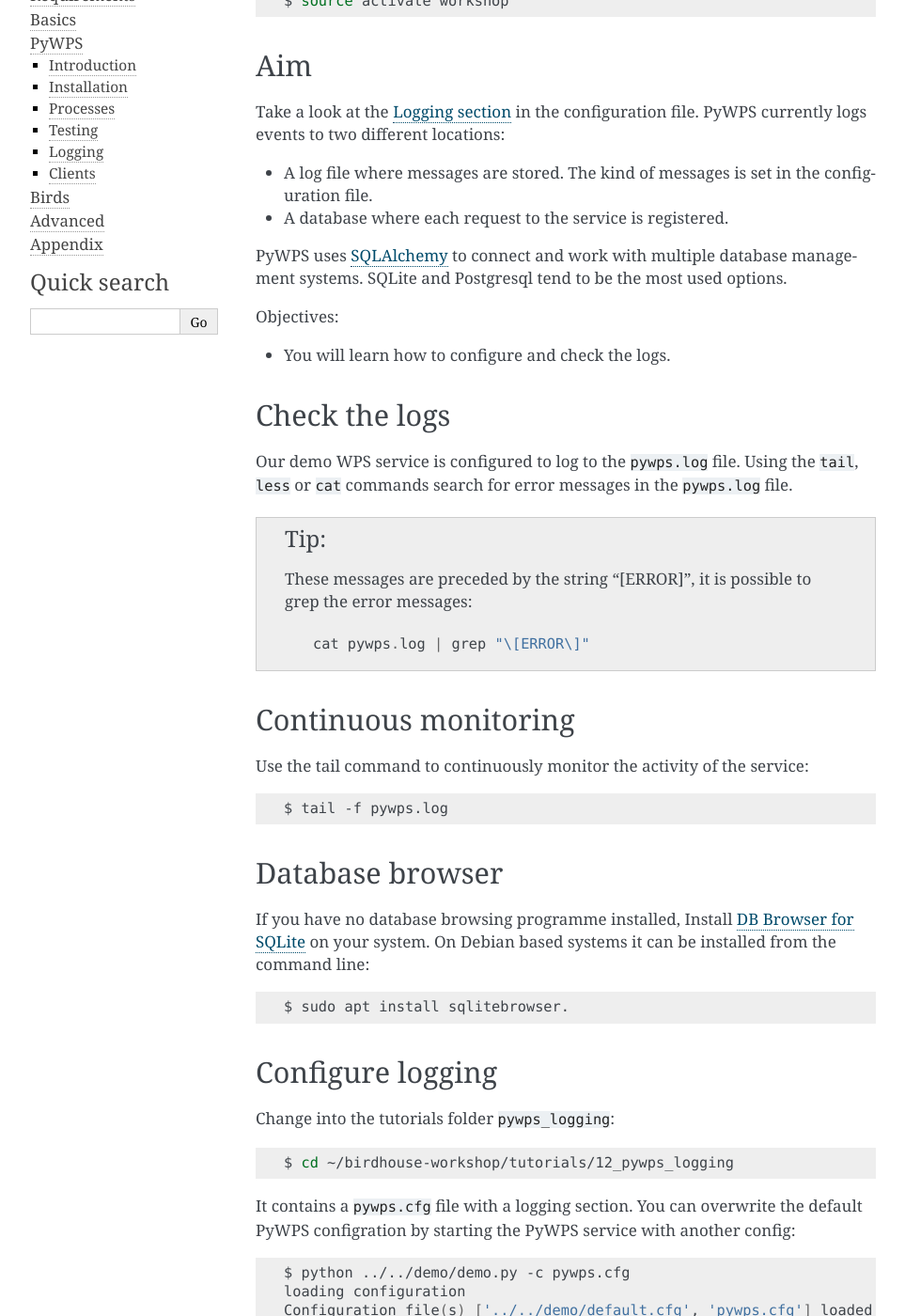
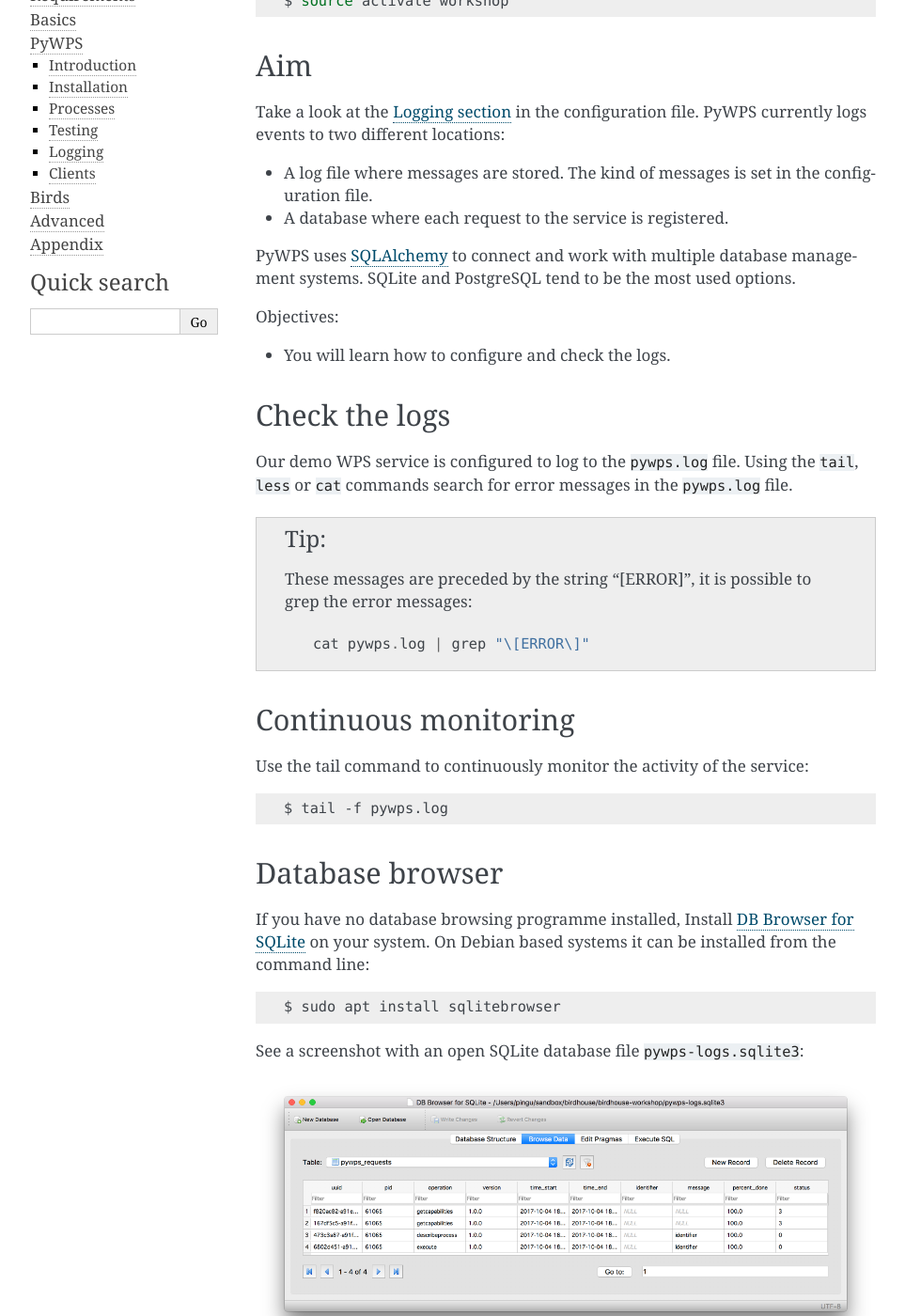
Before and after one commit to bird-house/birdhouse-workshop, a Sphinx documentation site: the page built from docs/source/pywps/logging.rst, in a window 1280 px wide and 1400 px high, scrolled down 272 px. Shown: the whole window at 94% size, without its empty margins (148-1111 px from the left). Built offline with Sphinx 7.4.7, drawn with Linux system fonts in a browser that asks for light colours; some of the changed text lies outside the part shown.

Commit message:
added sqlite browser

```diff
--- a/docs/source/pywps/logging.rst
+++ b/docs/source/pywps/logging.rst
@@ -24,7 +24,7 @@ in the configuration file. PyWPS currently logs events to two different location
 * A database where each request to the service is registered.
 
 PyWPS uses `SQLAlchemy <http://www.sqlalchemy.org/>`_ to connect and work with multiple database management systems.
-SQLite and Postgresql tend to be the most used options.
+SQLite and PostgreSQL tend to be the most used options.
 
 Objectives:
 
@@ -61,7 +61,19 @@ On Debian based systems it can be installed from the command line:
 
 .. code-block:: bash
 
-    $ sudo apt install sqlitebrowser.
+    $ sudo apt install sqlitebrowser
+
+See a screenshot with an open SQLite database file ``pywps-logs.sqlite3``:
+
+.. image:: ../_static/dbbrowser.png
+
+You can also use SQLite on the command-line:
+
+.. code-block:: bash
+
+  $ sqlite3 pywps-logs.sqlite3
+  sqlite> select * from pywps_requests;
+  sqlite> .quit
 
 Configure logging
 -----------------
```
Also changed, not shown: docs/source/_static/dbbrowser.png (added).
